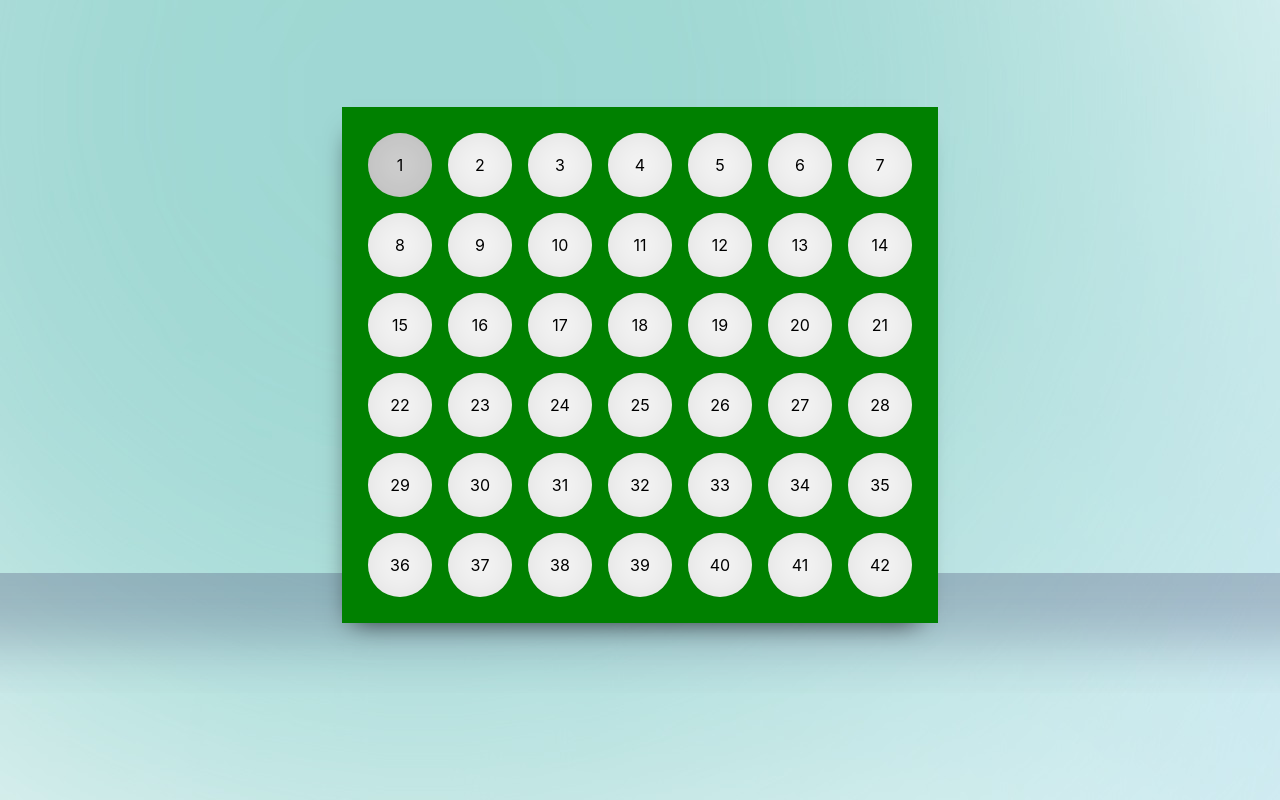
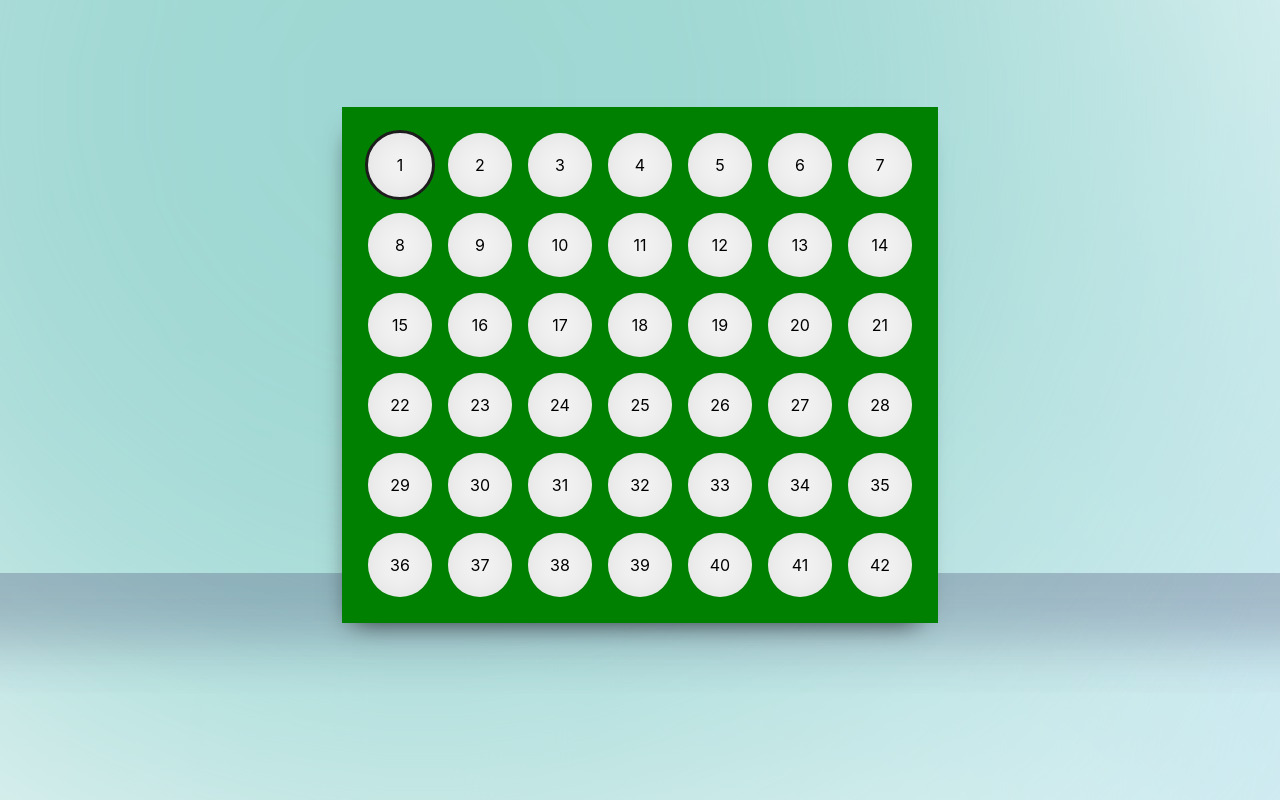
Before and after one commit to bermarte/hyf-digitalents-typescript, a React (Create React App) app in the folder week_7/: page / in a window 1280 px wide. In both pictures the pointer is over the element 400 px from the left and 165 px from the top of the page. Built offline with nearby package versions, Linux system fonts and the light colour scheme.

Commit message:
better css

```diff
--- a/week_7/src/App.scss
+++ b/week_7/src/App.scss
@@ -44,7 +44,8 @@ $cell: 80px;
       -moz-box-shadow: inset 0px 0px 54px -8px rgba(0, 0, 0, 0.17);
       box-shadow: inset 0px 0px 54px -8px rgba(0, 0, 0, 0.17);
       &:hover {
-        background-color: rgb(215, 215, 215);
+        border: 3px solid;
+        border-color: rgb(30, 29, 29);
         cursor: crosshair;
       }
     }
```
